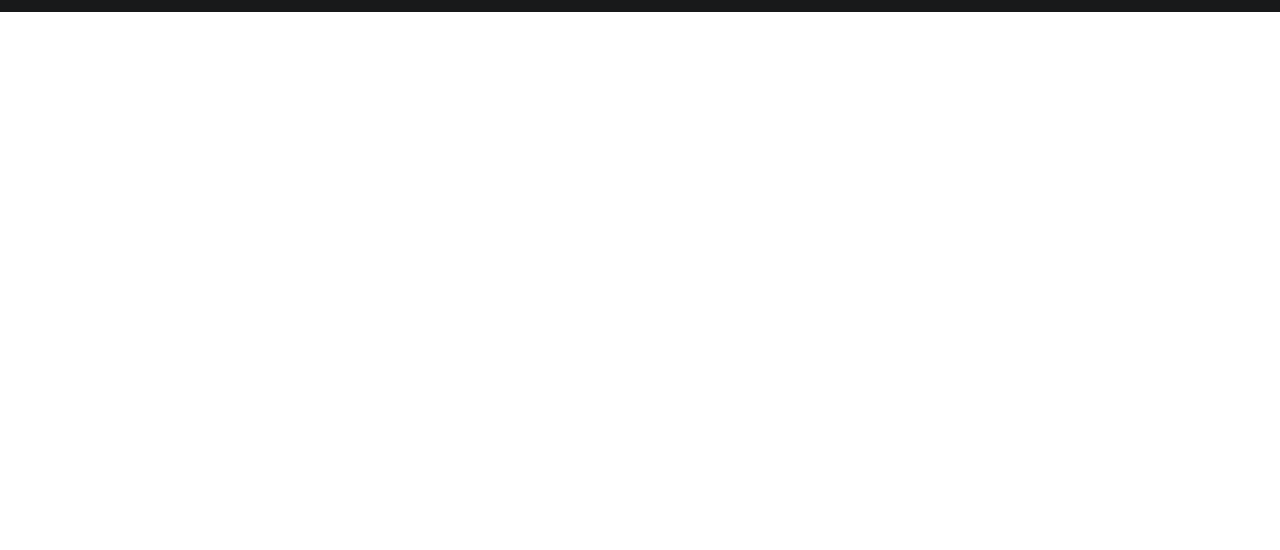
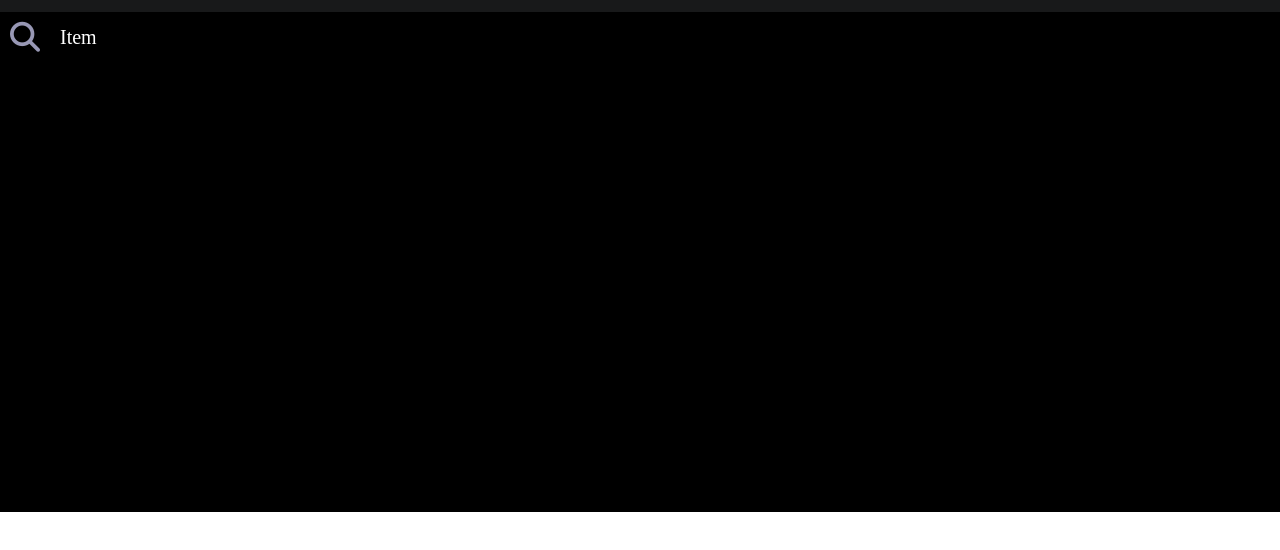
Before and after one commit to HassanSheikh25/fbPage, a plain HTML site: page index.html in a window 1280 px wide. Shown: the part 62-612 px from the top of the page. Drawn offline with Linux system fonts and the light colour scheme.

Commit message:
contentDiv p1

```diff
--- a/index.html
+++ b/index.html
@@ -67,7 +67,26 @@
             </div>
         </div>
     </div>
-
+    <div id="contentDiv">
+        <div id="content1">
+            <div class="bg m-10">
+                <a class="atagset" href="#">
+                    <i class="fas fa-search" style="font-size: 30px; color: #9898b5;"></i>
+                    <p style="font-size: 20px; color: white;">&emsp;Item</p>
+                </a>
+            </div>
+            <div id="mainContent">
+                <div>
+                    <h3>Main Content</h3>
+                </div>
+            </div>
+            <div id="content2">
+                <div>
+                    <h3>Content</h3>
+                </div>
+            </div>
+        </div>>
+    </div>
 
 </body>
 
--- a/style.css
+++ b/style.css
@@ -47,7 +47,6 @@
   position: relative;
   display: inline-block;
 }
-
 .tooltip .tooltiptext {
   visibility: hidden;
   width: 120px;
@@ -62,7 +61,6 @@
   left: 50%;
   margin-left: -60px;
 }
-
 .tooltip:hover .tooltiptext {
   visibility: visible;
 }
@@ -82,3 +80,23 @@
     padding-bottom: 20px;
   }
 }
+
+.m-10{
+  margin: 10px;
+}
+
+#contentDiv {
+  height: 500px;
+  display: flex;
+  background-color: black;
+}
+
+#content1 {
+  flex-basis: 20%;
+}
+#mainContent {
+  flex-basis: 60%;
+}
+#content2 {
+  flex-basis: 20%;
+}
```
